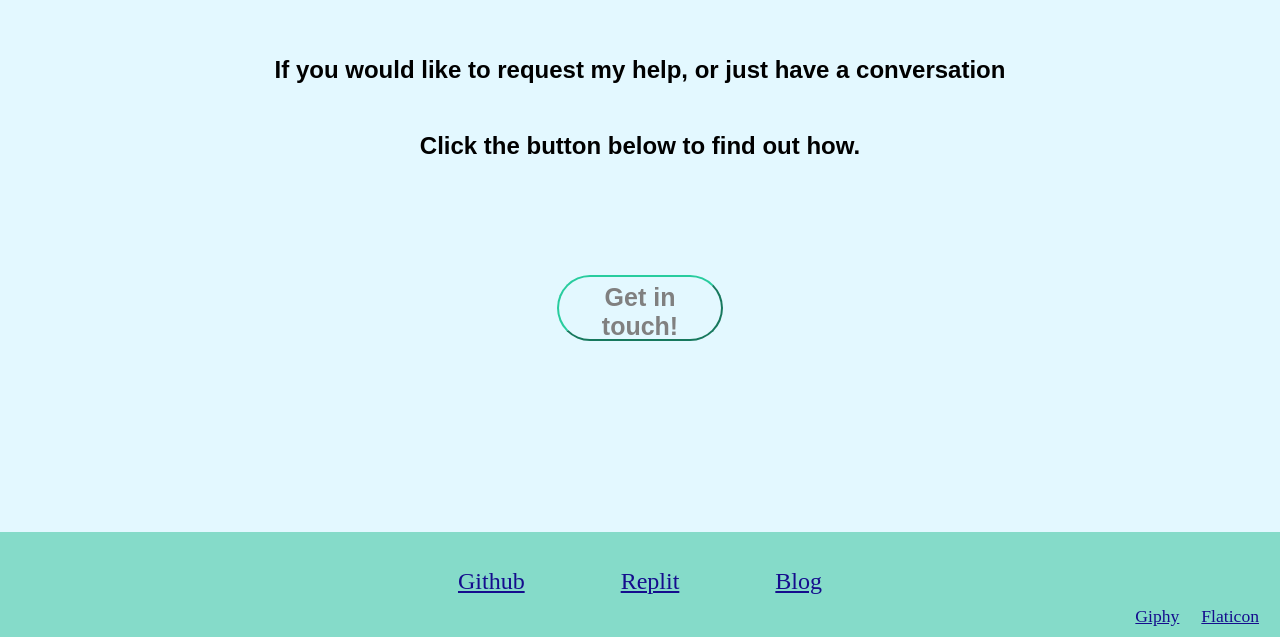
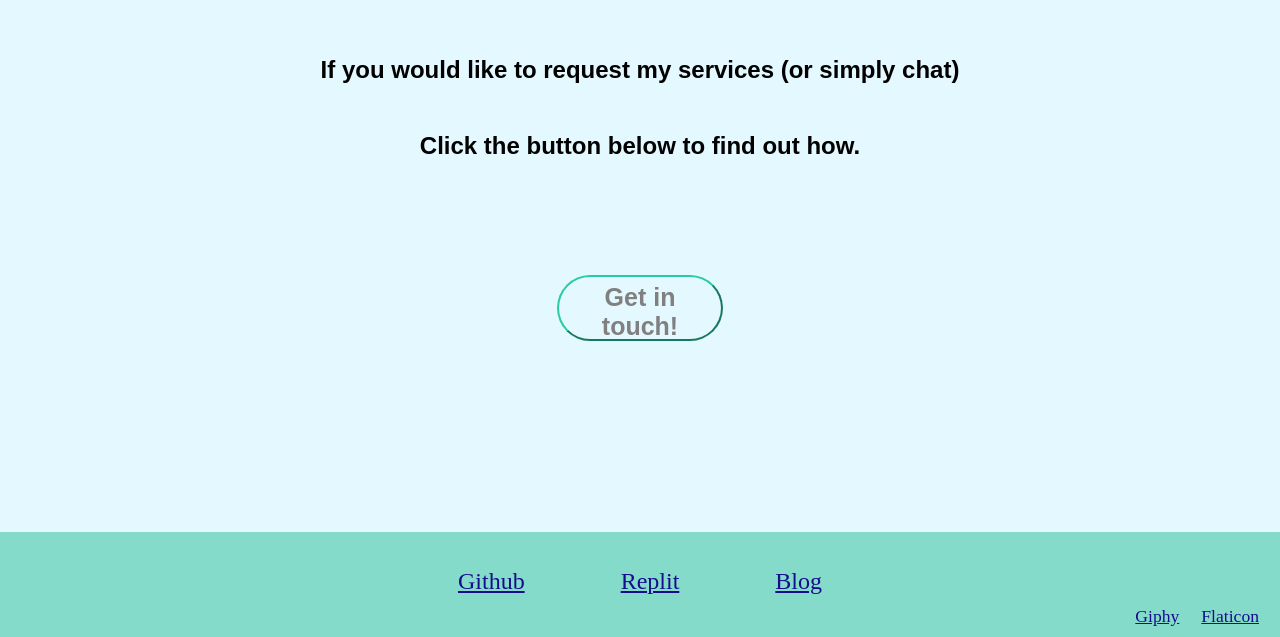
Before and after one commit to keykonquest/keykonquest.github.io, a plain HTML site: page index.html in a window 1280 px wide. Shown: the part 4165-4802 px from the top of the page. Drawn offline with Linux system fonts and the light colour scheme; a web font is replaced by a local one.

Commit message:
Make copy more concise and professional

```diff
--- a/index.html
+++ b/index.html
@@ -55,8 +55,7 @@
     <hr>
     <div class="contact-bar noaddspace">
       <div class="call2action">
-        <p>If you would like to request my help, or just have
-        a conversation</p>
+        <p>If you would like to request my services (or simply chat)</p>
         <p>Click the button below to find out how.</p>
       </div>
       <a href="contact.html"><button href="contact.html" class="contact">Get in touch!</button></a>
```
